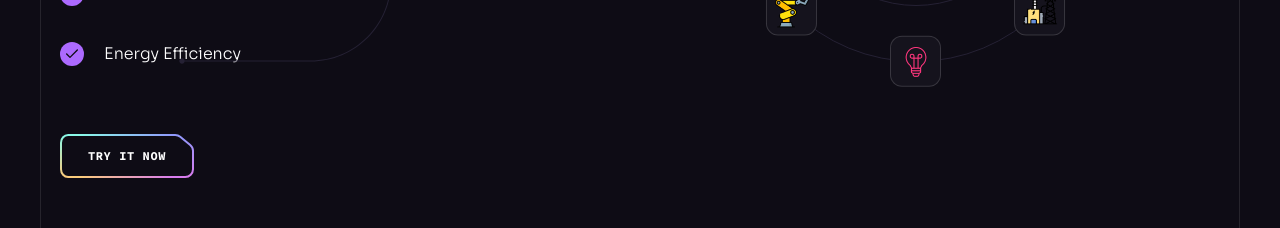
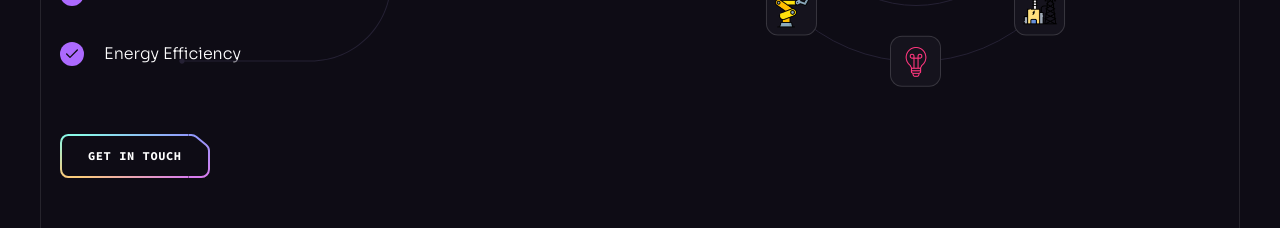
Before and after one commit to geogrey12muiruri/Ditech-engineering, a React (Vite) app: page / in a window 1280 px wide. Shown: the part 4120-4348 px from the top of the page. Built offline with nearby package versions, Linux system fonts and the light colour scheme.

Commit message:
redirected a button to the contact page

```diff
--- a/src/components/Collaboration.jsx
+++ b/src/components/Collaboration.jsx
@@ -27,7 +27,7 @@ const Collaboration = () => {
             ))}
           </ul>
 
-          <Button>Try it now</Button>
+          <Button href="/contact">Get in Touch</Button>
         </div>
 
         <div className="lg:ml-auto xl:w-[38rem] mt-4">
```
